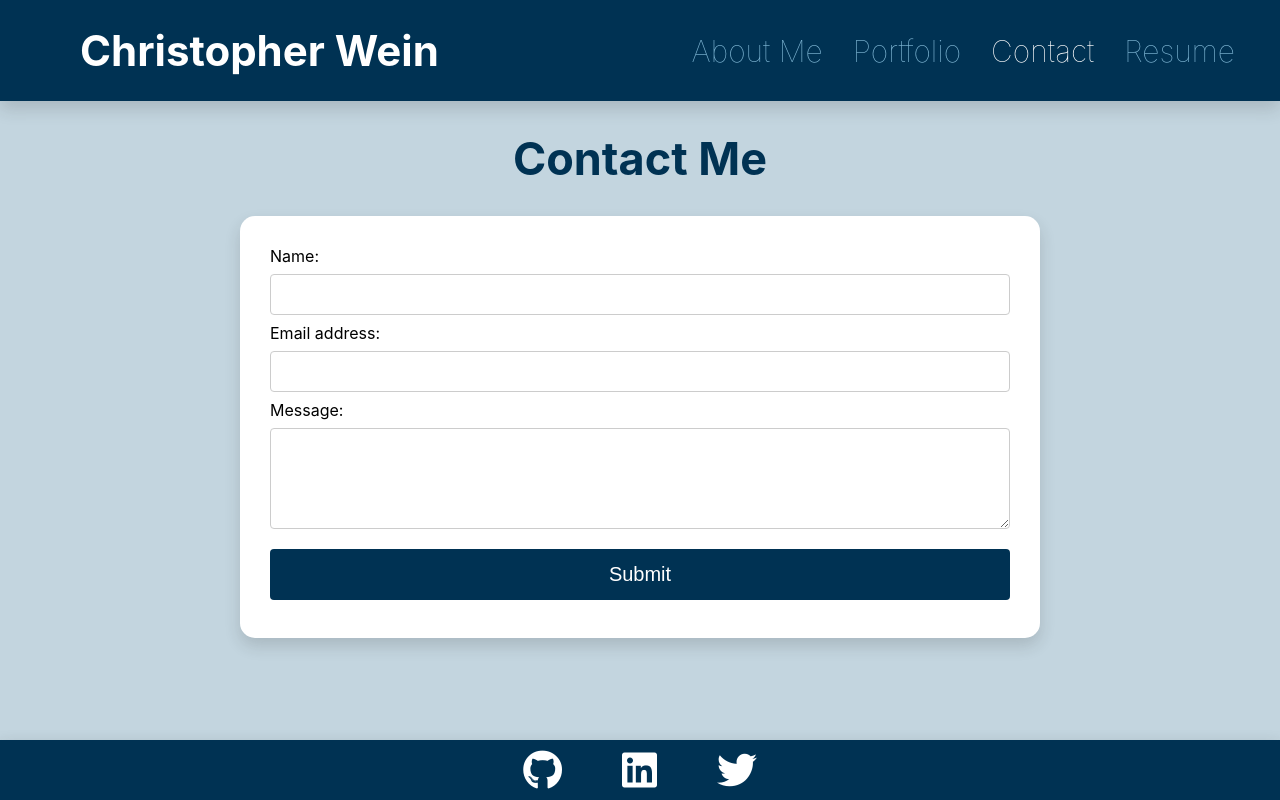
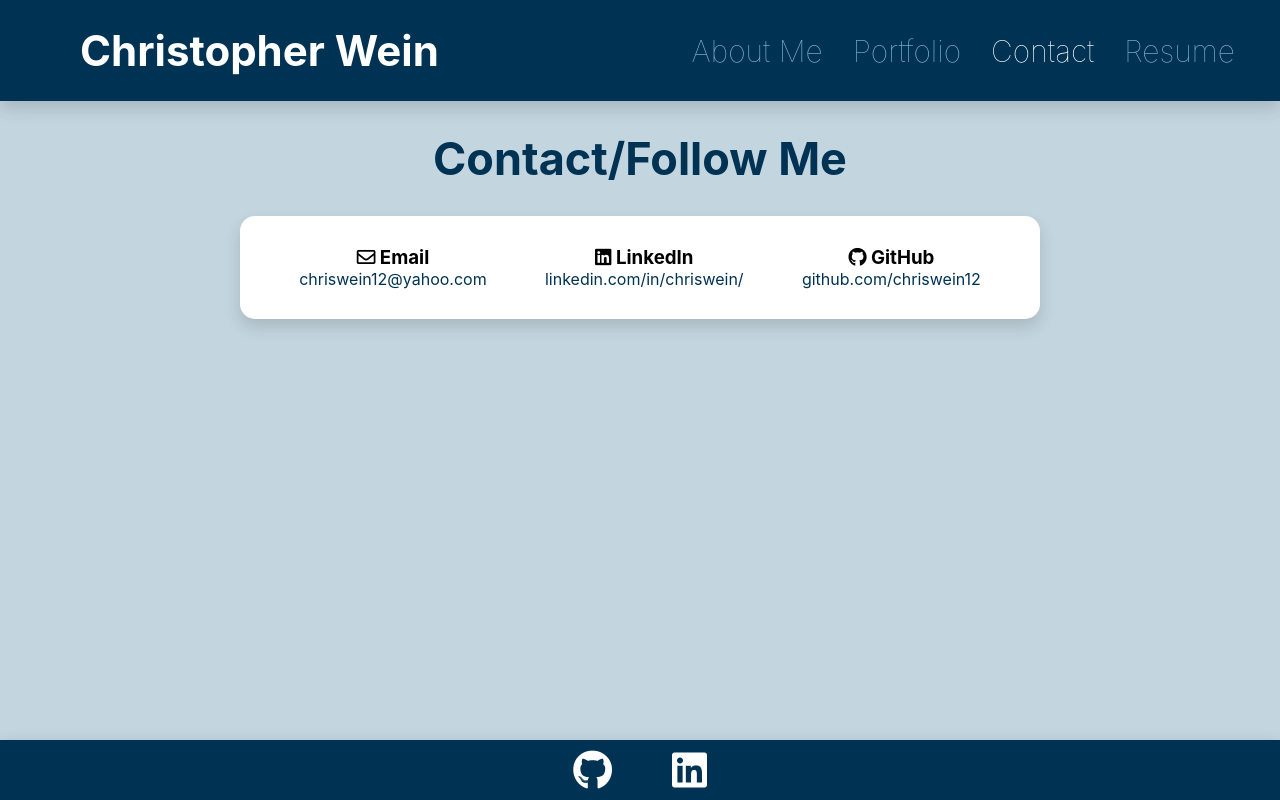
Before and after one commit to chriswein12/react-portfolio, a React (Create React App) app: page / in a window 1280 px wide. Both pictures are taken after a click on the element "Contact". Built offline with nearby package versions, Linux system fonts and the light colour scheme.

Commit message:
redid contact section

```diff
--- a/src/components/Contact/index.js
+++ b/src/components/Contact/index.js
@@ -1,46 +1,62 @@
-import React, { useState } from 'react';
-const validator = require("email-validator");
+import React from 'react';
+// const validator = require("email-validator");
 
 
 function ContactForm() {
-    const [formState, setFormState] = useState({ name: '', email: '', message: '' });
-    const { name, email, message } = formState;
-    const [errorMessage, setErrorMessage] = useState('');
+    // const [formState, setFormState] = useState({ name: '', email: '', message: '' });
+    // const { name, email, message } = formState;
+    // const [errorMessage, setErrorMessage] = useState('');
 
-    function handleChange(e) {
-        if (e.target.name === 'email') {
-            const isValid = validator.validate(e.target.value);
-            console.log(isValid);
-            // isValid conditional statement
-            if (!isValid) {
-                setErrorMessage('Your email is invalid.');
-            } else {
-                setErrorMessage('');
-            }
-        } else {
-            if (!e.target.value.length) {
-                setErrorMessage(`${e.target.name} is required.`);
-            } else {
-                setErrorMessage('');
-            }
-        }
+    // function handleChange(e) {
+    //     if (e.target.name === 'email') {
+    //         const isValid = validator.validate(e.target.value);
+    //         console.log(isValid);
+    //         // isValid conditional statement
+    //         if (!isValid) {
+    //             setErrorMessage('Your email is invalid.');
+    //         } else {
+    //             setErrorMessage('');
+    //         }
+    //     } else {
+    //         if (!e.target.value.length) {
+    //             setErrorMessage(`${e.target.name} is required.`);
+    //         } else {
+    //             setErrorMessage('');
+    //         }
+    //     }
 
-        if (!errorMessage) {
-            setFormState({ ...formState, [e.target.name]: e.target.value });
-        }
-    }
+    //     if (!errorMessage) {
+    //         setFormState({ ...formState, [e.target.name]: e.target.value });
+    //     }
+    // }
 
-    function handleSubmit(e) {
-        e.preventDefault();
-        console.log(formState);
-    }
+    // function handleSubmit(e) {
+    //     e.preventDefault();
+    //     console.log(formState);
+    // }
 
 
     return (
         <section>
-            <h2 className="title-styling">Contact Me</h2>
+            <h2 className="title-styling">Contact/Follow Me</h2>
             <div className="contact-container">
-            <form className="contact-form" onSubmit={handleSubmit}>
+            <form className="contact-form">
+                <div className="contact-info">
+                    <div className="contact-links-container">
+                        <h3><i className="far fa-envelope"></i> Email</h3>
+                        <a className="contact-links" href="mailto:chriswein12@yahoo.com">chriswein12@yahoo.com</a>
+                    </div>
+                    <div className="contact-links-container">
+                        <h3><i className="fab fa-linkedin"></i> LinkedIn</h3>
+                        <a className="contact-links" href="https://github.com/chriswein12" target="_blank" rel="noreferrer">linkedin.com/in/chriswein/</a>
+                    </div>
+                    <div className="contact-links-container">
+                        <h3><i className="fab fa-github"></i> GitHub</h3>
+                        <a className="contact-links" href="https://github.com/chriswein12" target="_blank" rel="noreferrer">github.com/chriswein12</a>
+                    </div>
+                </div>
+            </form>
+            {/* <form className="contact-form" onSubmit={handleSubmit}>
                 <div className="input-container">
                     <label htmlFor="name">Name:</label>
                     <input type="text" onBlur={handleChange} defaultValue={name} name="name" />
@@ -59,7 +75,7 @@ function ContactForm() {
                     )}
                 </div>
                 <button type="submit">Submit</button>
-            </form>
+            </form> */}
             </div>
         </section>
     )
--- a/src/components/Footer/index.js
+++ b/src/components/Footer/index.js
@@ -6,7 +6,6 @@ function Footer() {
         <footer>
             <a href="https://github.com/chriswein12" target="_blank" rel="noreferrer"><i className="fab fa-github"></i></a>
             <a href="https://www.linkedin.com/in/chriswein/" target="_blank" rel="noreferrer"><i className="fab fa-linkedin"></i></a>
-            <a href="https://twitter.com/ChrisWein12" target="_blank" rel="noreferrer"><i className="fab fa-twitter"></i></a>
         </footer>
     )
 
--- a/src/components/Resume/index.js
+++ b/src/components/Resume/index.js
@@ -8,7 +8,7 @@ function Resume() {
                 <div className="resume-container">
                     <h3>Click the button below to download a .pdf copy of my Resume</h3>
                     <div className="button-container">
-                        <a href={require("../../assets/download/resume.pdf").default} download="resume">
+                        <a href={require("../../assets/download/chris-wein-resume.pdf").default} download="Chris Wein Resume">
                             <button type="button">Download Resume</button>
                         </a>
                     </div>
--- a/src/index.css
+++ b/src/index.css
@@ -127,8 +127,9 @@ footer a i {
 }
 
 .profile-pic {
-width: 300px;
+width: 350px;
 border-radius: 15px;
+margin: 0 10px 0 10px;
 }
 
 .contact-form {
@@ -142,6 +143,23 @@ border-radius: 15px;
   padding: 30px;
   border-radius: 15px;
   box-shadow: 0 8px 16px 0 rgba(35,35,35,.16);
+}
+
+.contact-info {
+  width: 100%;
+  display: flex;
+  justify-content: space-around;
+  text-align: center;
+}
+
+.contact-links {
+  text-decoration: none;
+  color: var(--dark-blue);
+}
+
+.contact-links:hover {
+  color: var(--light-blue);
+  text-decoration: underline;
 }
 
 input, label {
@@ -290,6 +308,15 @@ button:hover {
     flex-direction: column;
   }
 
+  .contact-info {
+    display: flex;
+    flex-direction: column;
+  }
+
+  .contact-links-container {
+    padding: 10px;
+  }
+
 }
 
 @media screen and (max-width: 625px) {
@@ -329,4 +356,6 @@ button:hover {
     text-align: center;
     font-size: 20px;
   }
+
+
 }
```
Also changed, not shown: 2 other files (tests, documents, lock files or other folders).
